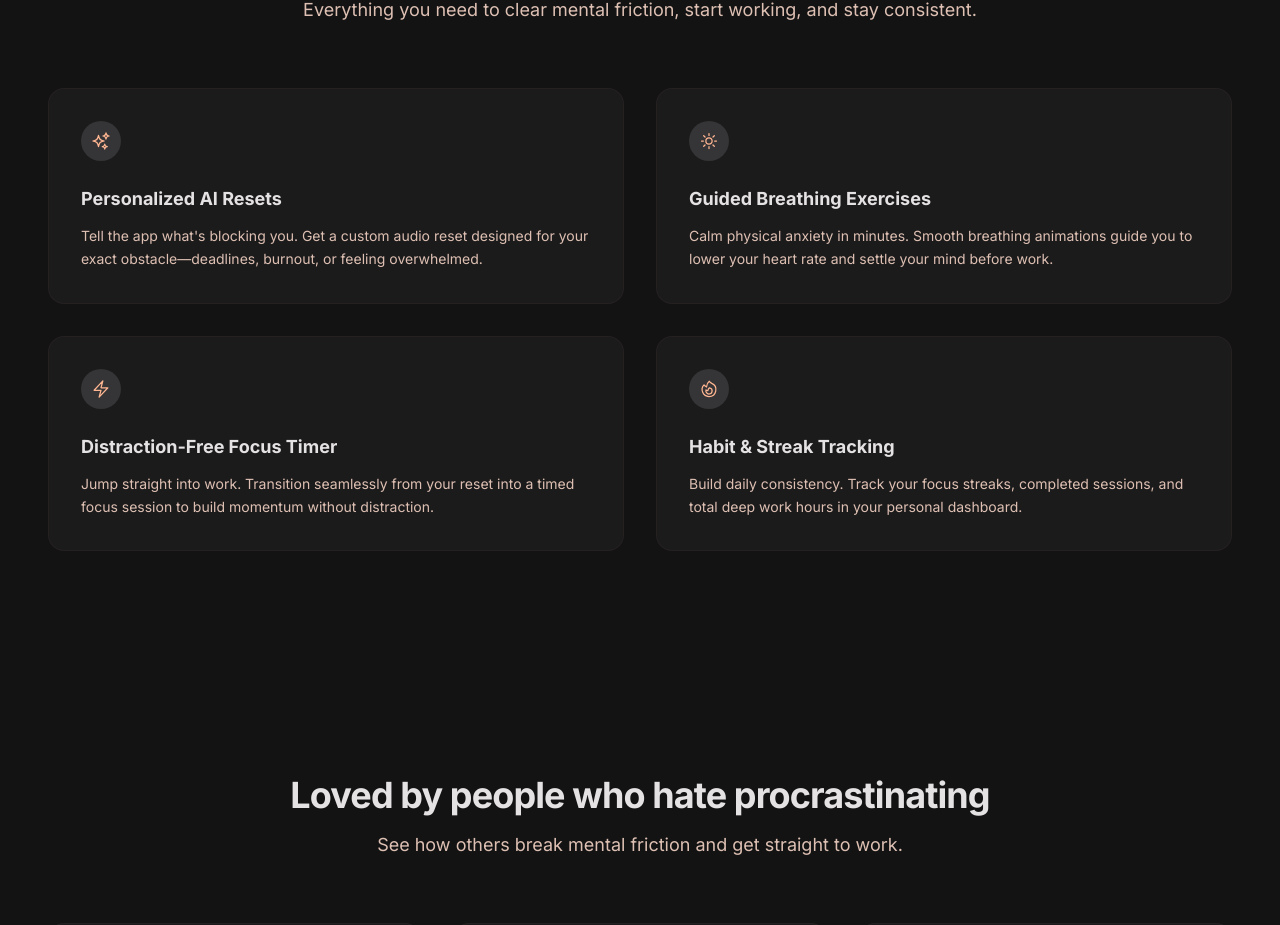
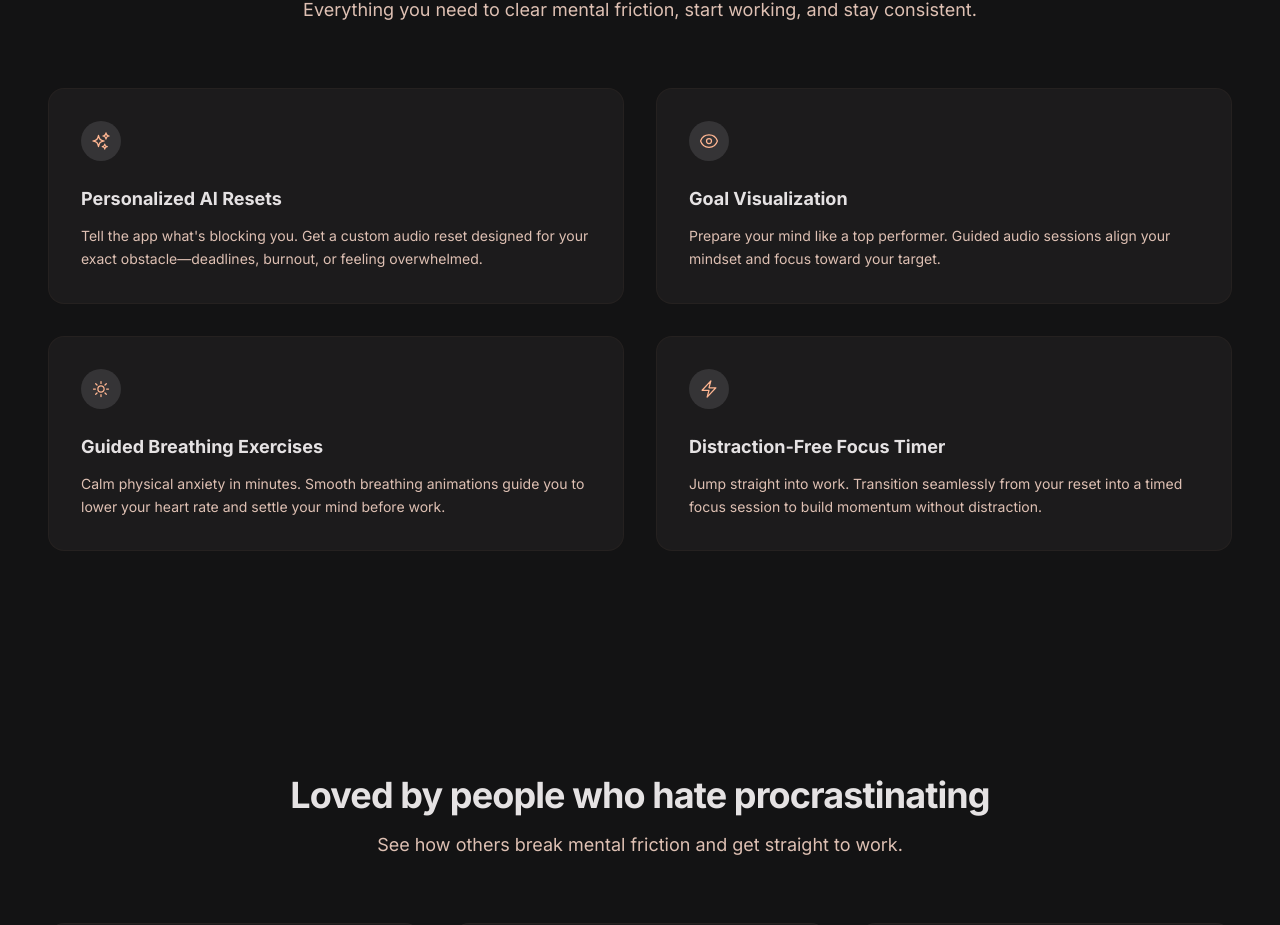
Before and after one commit to akshayk95388/unblock-focus, a Next.js app: page / in a window 1280 px wide. Shown: the part 1629-2554 px from the top of the page. Built offline with nearby package versions, Linux system fonts and the light colour scheme; no server answers.

Commit message:
feat: reorder landing page feature cards (AI Resets -> Goal Visualization -> Breathing -> Focus Timer)

```diff
--- a/src/app/page.tsx
+++ b/src/app/page.tsx
@@ -399,6 +399,22 @@ export default function Home() {
             <div className="bg-surface-container-low border border-outline-variant/15 rounded-2xl p-8 hover:bg-surface-container hover:border-outline-variant/30 transition-all duration-300">
               <div className="w-10 h-10 rounded-xl bg-surface-container-highest flex items-center justify-center mb-6 text-primary">
                 <svg className="w-5 h-5" fill="none" viewBox="0 0 24 24" strokeWidth={1.5} stroke="currentColor">
+                  <path strokeLinecap="round" strokeLinejoin="round" d="M2.036 12.322a1.012 1.012 0 0 1 0-.639C3.423 7.51 7.36 4.5 12 4.5c4.638 0 8.573 3.007 9.963 7.178.07.207.07.431 0 .639C20.573 16.49 16.638 19.5 12 19.5c-4.638 0-8.573-3.007-9.963-7.178Z" />
+                  <path strokeLinecap="round" strokeLinejoin="round" d="M15 12a3 3 0 1 1-6 0 3 3 0 0 1 6 0Z" />
+                </svg>
+              </div>
+              <h3 className="text-lg font-bold text-on-surface mb-3">
+                Goal Visualization
+              </h3>
+              <p className="text-on-surface-variant text-sm leading-relaxed">
+                Prepare your mind like a top performer. Guided audio sessions align your mindset and focus toward your target.
+              </p>
+            </div>
+
+            {/* Feature 3 */}
+            <div className="bg-surface-container-low border border-outline-variant/15 rounded-2xl p-8 hover:bg-surface-container hover:border-outline-variant/30 transition-all duration-300">
+              <div className="w-10 h-10 rounded-xl bg-surface-container-highest flex items-center justify-center mb-6 text-primary">
+                <svg className="w-5 h-5" fill="none" viewBox="0 0 24 24" strokeWidth={1.5} stroke="currentColor">
                   <path strokeLinecap="round" strokeLinejoin="round" d="M12 3v2.25m6.364.386-1.591 1.591M21 12h-2.25m-.386 6.364-1.591-1.591M12 18.75V21m-4.773-4.23-1.591 1.591M5.25 12H3m4.23-4.773L5.636 5.636M15.75 12a3.75 3.75 0 1 1-7.5 0 3.75 3.75 0 0 1 7.5 0Z" />
                 </svg>
               </div>
@@ -410,7 +426,7 @@ export default function Home() {
               </p>
             </div>
 
-            {/* Feature 3 */}
+            {/* Feature 4 */}
             <div className="bg-surface-container-low border border-outline-variant/15 rounded-2xl p-8 hover:bg-surface-container hover:border-outline-variant/30 transition-all duration-300">
               <div className="w-10 h-10 rounded-xl bg-surface-container-highest flex items-center justify-center mb-6 text-primary">
                 <svg className="w-5 h-5" fill="none" viewBox="0 0 24 24" strokeWidth={1.5} stroke="currentColor">
@@ -422,22 +438,6 @@ export default function Home() {
               </h3>
               <p className="text-on-surface-variant text-sm leading-relaxed">
                 Jump straight into work. Transition seamlessly from your reset into a timed focus session to build momentum without distraction.
-              </p>
-            </div>
-
-            {/* Feature 4 */}
-            <div className="bg-surface-container-low border border-outline-variant/15 rounded-2xl p-8 hover:bg-surface-container hover:border-outline-variant/30 transition-all duration-300">
-              <div className="w-10 h-10 rounded-xl bg-surface-container-highest flex items-center justify-center mb-6 text-primary">
-                <svg className="w-5 h-5" fill="none" viewBox="0 0 24 24" strokeWidth={1.5} stroke="currentColor">
-                  <path strokeLinecap="round" strokeLinejoin="round" d="M15.362 5.214A8.252 8.252 0 0 1 12 21 8.25 8.25 0 0 1 6.038 7.047 8.287 8.287 0 0 0 9 9.601a8.983 8.983 0 0 1 3.361-6.867 8.21 8.21 0 0 0 3 2.48Z" />
-                  <path strokeLinecap="round" strokeLinejoin="round" d="M12 18a3.75 3.75 0 0 0 .495-7.468 5.99 5.99 0 0 0-1.925 3.547 5.975 5.975 0 0 1-2.133-1.001A3.75 3.75 0 0 0 12 18Z" />
-                </svg>
-              </div>
-              <h3 className="text-lg font-bold text-on-surface mb-3">
-                Habit & Streak Tracking
-              </h3>
-              <p className="text-on-surface-variant text-sm leading-relaxed">
-                Build daily consistency. Track your focus streaks, completed sessions, and total deep work hours in your personal dashboard.
               </p>
             </div>
           </div>
```
